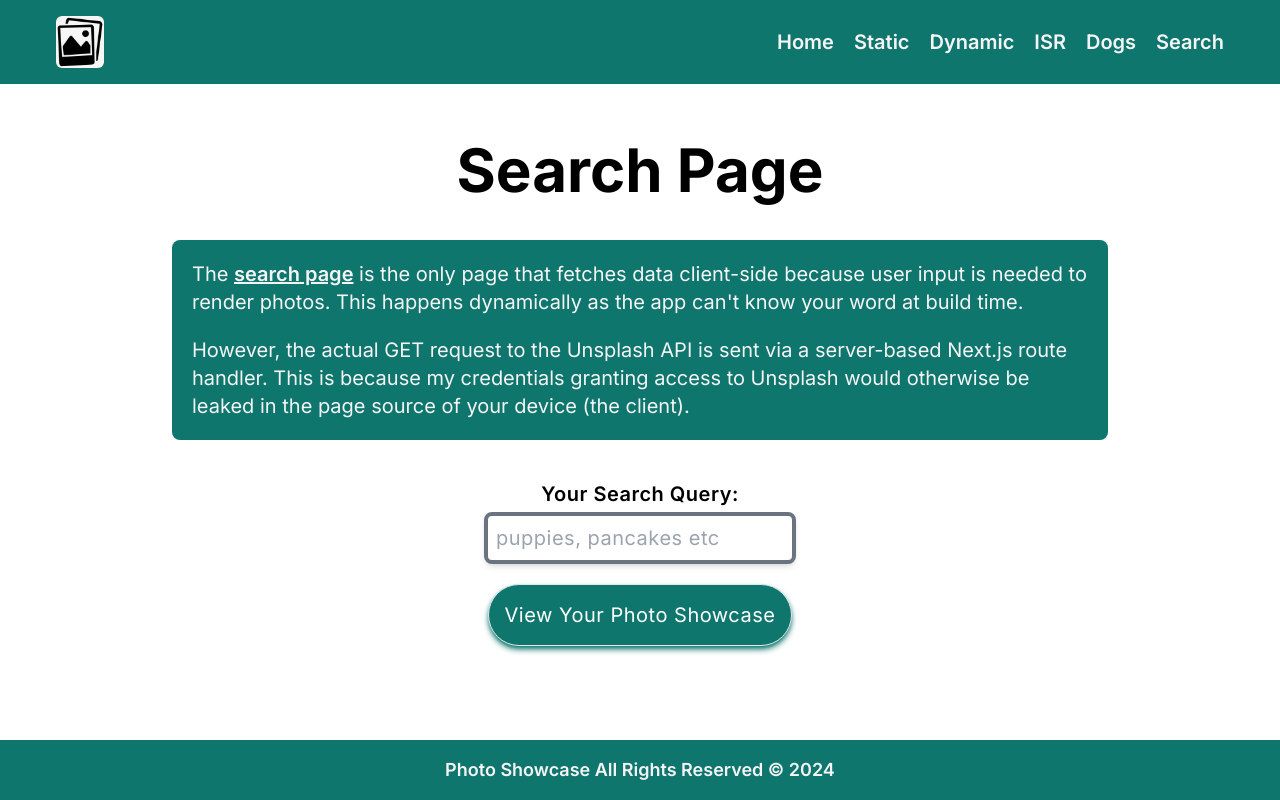
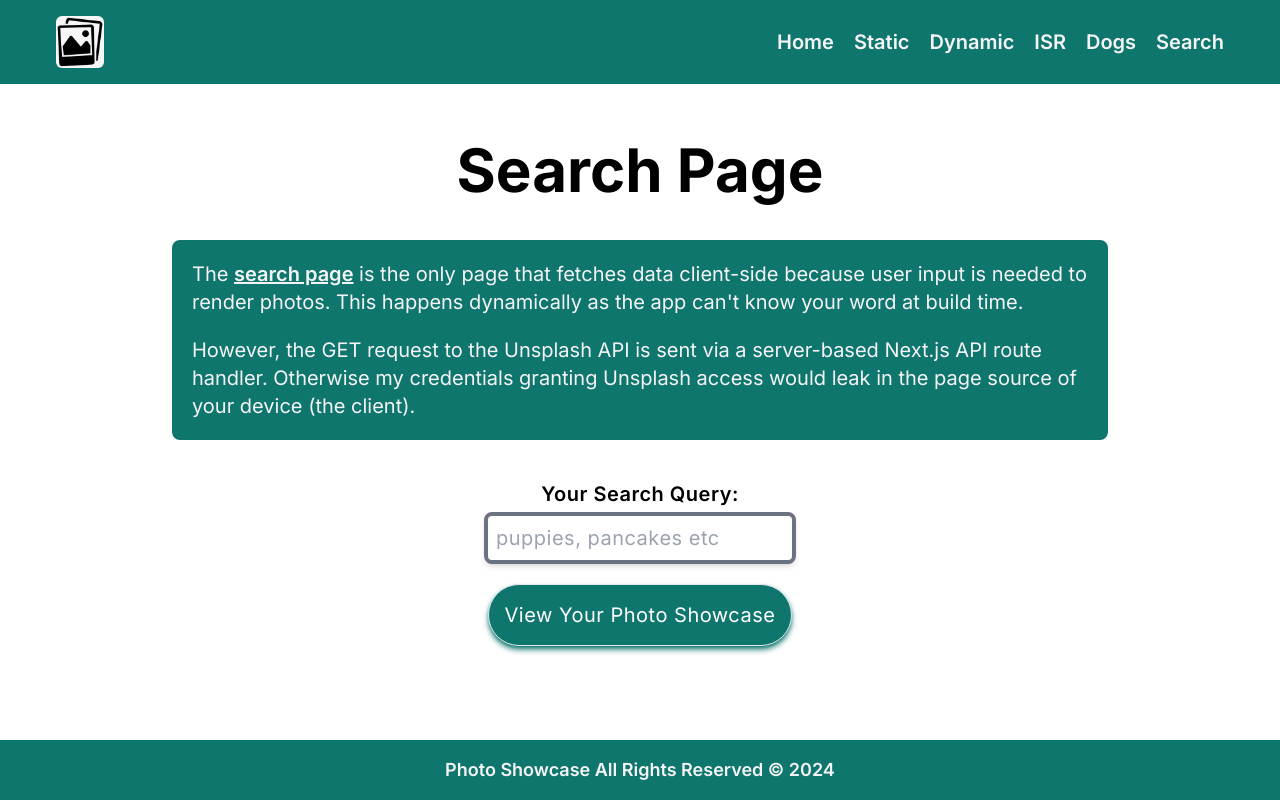
Before and after one commit to acktreptow/photo-showcase, a Next.js app: page /search in a window 1280 px wide. Built offline with nearby package versions, Linux system fonts and the light colour scheme.

Commit message:
edit down textbox

```diff
--- a/src/app/search/page.client.tsx
+++ b/src/app/search/page.client.tsx
@@ -51,10 +51,10 @@ function SearchPageClient(): JSX.Element {
           happens dynamically as the app can&#39;t know your word at build time.
         </p>
         <p>
-          However, the actual GET request to the Unsplash API is sent via a
-          server-based Next.js route handler. This is because my credentials
-          granting access to Unsplash would otherwise be leaked in the page
-          source of your device (the client).
+          However, the GET request to the Unsplash API is sent via a
+          server-based Next.js API route handler. Otherwise my credentials
+          granting Unsplash access would leak in the page source of your device
+          (the client).
         </p>
       </TextBox>
       <form
@@ -73,7 +73,7 @@ function SearchPageClient(): JSX.Element {
         />
         <button
           type="submit"
-          className="block mx-auto border p-4 mb-5 bg-teal-700 text-white rounded-full hover:bg-teal-900 transition-colors duration-200 shadow-md shadow-teal-700"
+          className="block mx-auto border p-4 mb-10 bg-teal-700 text-white rounded-full hover:bg-teal-900 transition-colors duration-200 shadow-md shadow-teal-700"
           disabled={searchResultsLoading}
         >
           View Your Photo Showcase
```
